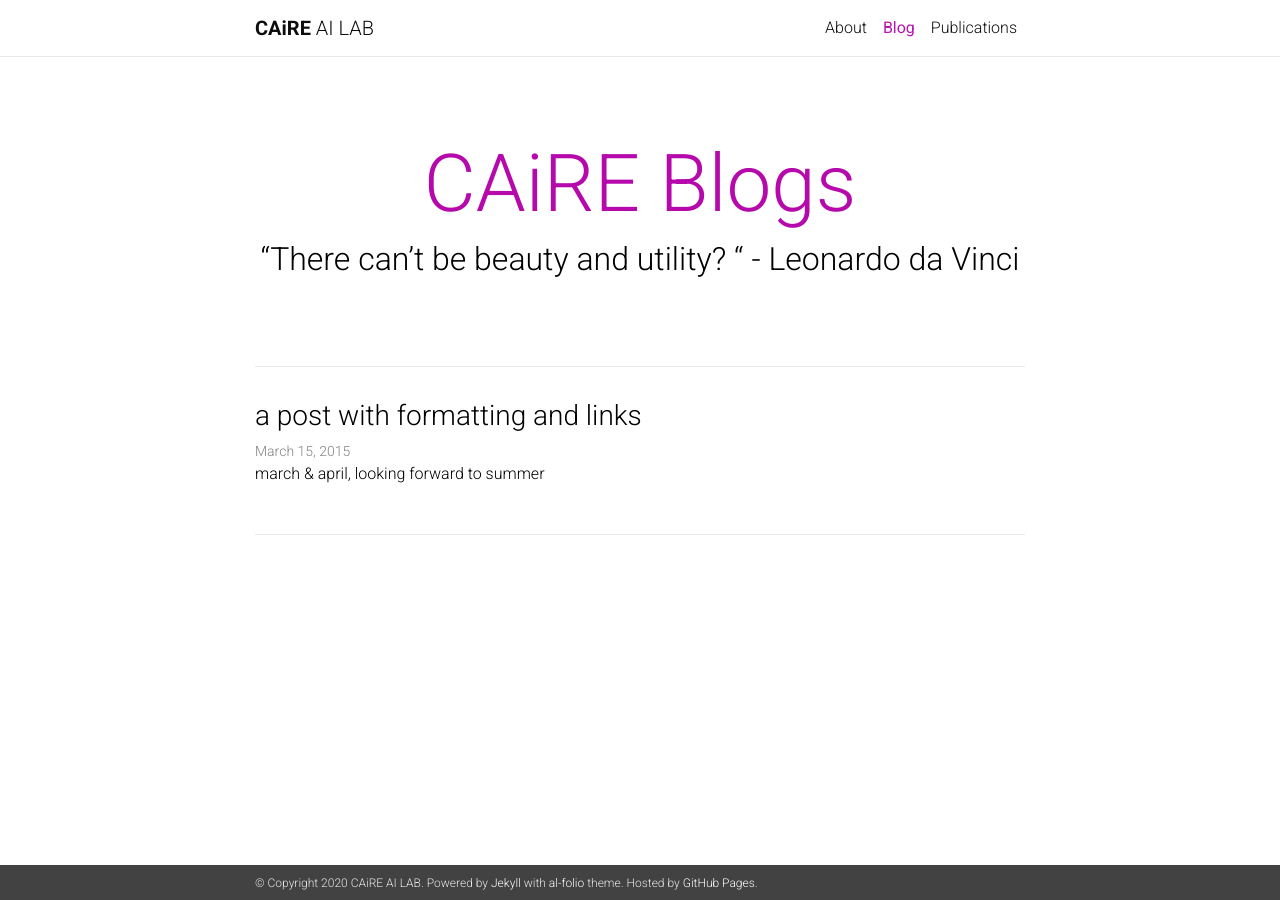
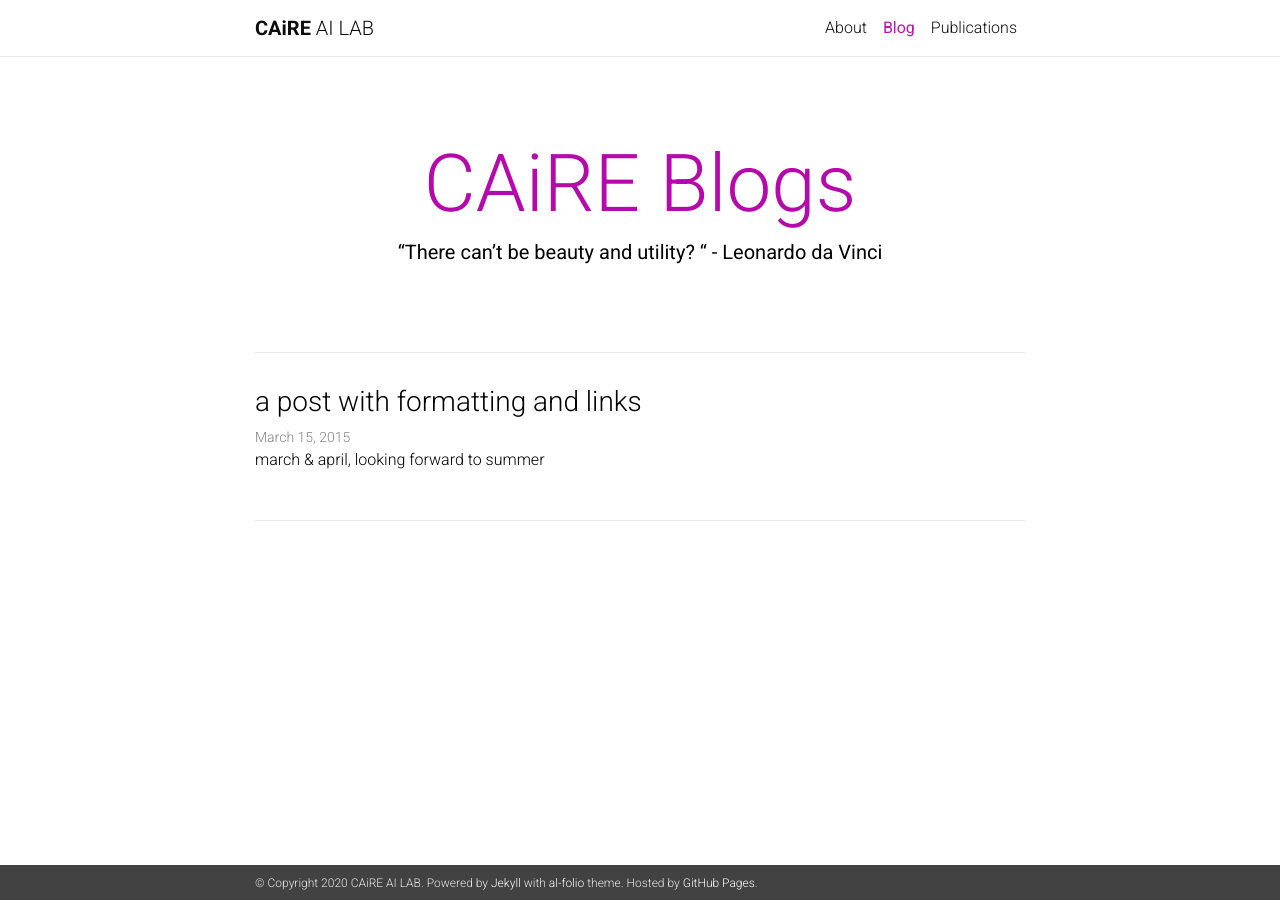
Before and after one commit to HLTCHKUST/HLTCHKUST.github.io, a Jekyll site: the page built from blog/index.html, in a window 1280 px wide. Built offline with Jekyll 4.4.1, drawn with Linux system fonts in a browser that asks for light colours; nearby versions of some CDN libraries; the list of posts is cut into pages by our own code; a style sheet for code colours, icons or effects is not loaded.

Commit message:
update blog style

```diff
--- a/blog/index.html
+++ b/blog/index.html
@@ -16,7 +16,7 @@ pagination:
 
   <div class="header-bar">
     <h1>{{ site.blog_name }}</h1>
-    <h2>{{ site.blog_description }}</h2>
+    <h3 style="font-size: 20px; font-weight: 400;">{{ site.blog_description }}</h3>
   </div>
 
 
```
